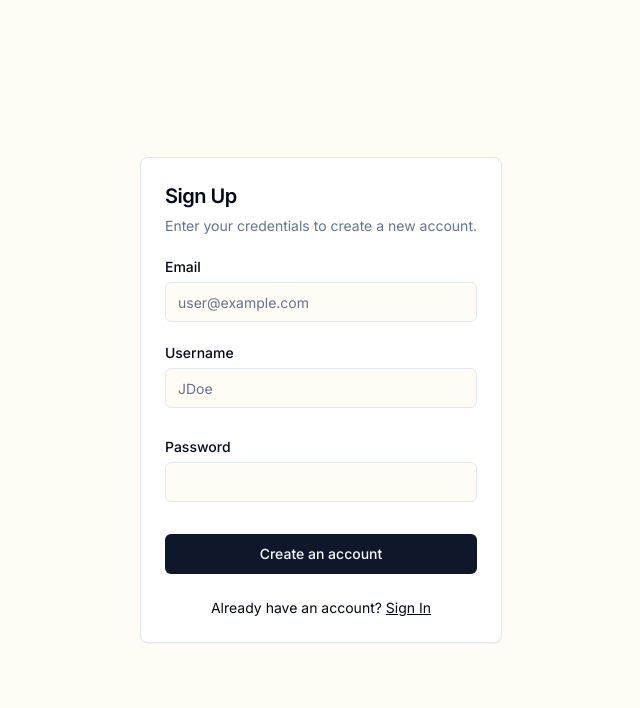
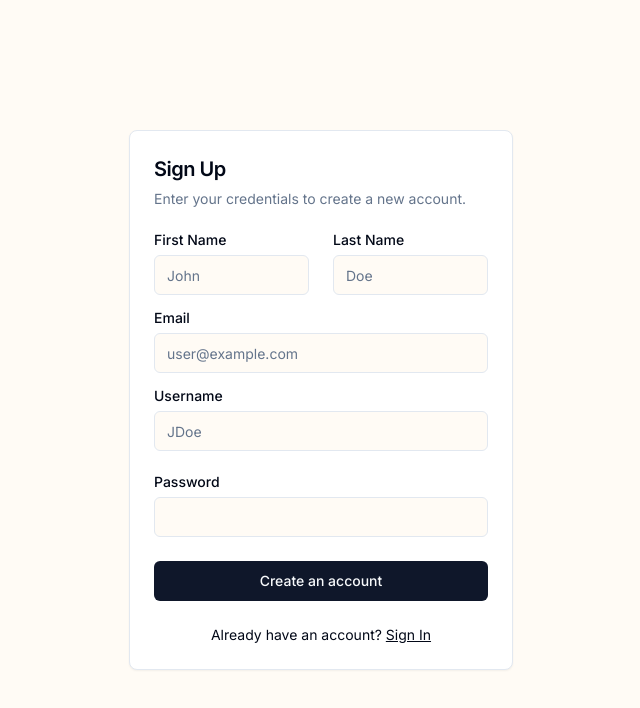
Before and after one commit to noahk004/spothub, a Next.js app in the folder frontend/: page /sign-up in a window 1280 px wide. Shown: the top 708 px of the page, without its empty margins (319-959 px from the left). Built offline with nearby package versions, Linux system fonts and the light colour scheme.

Commit message:
Add popup for registered

```diff
--- a/frontend/package.json
+++ b/frontend/package.json
@@ -17,7 +17,7 @@
     "class-variance-authority": "^0.7.0",
     "clsx": "^2.1.1",
     "lucide-react": "^0.400.0",
-    "next": "14.2.4",
+    "next": "^14.2.5",
     "react": "^18",
     "react-dom": "^18",
     "tailwind-merge": "^2.3.0",
--- a/frontend/src/app/globals.css
+++ b/frontend/src/app/globals.css
@@ -26,7 +26,10 @@
       --accent-foreground: 222.2 47.4% 11.2%;
 
       --destructive: 0 84.2% 60.2%;
-      --destructive-foreground: 210 40% 98%;
+      --destructive-foreground: 0 100% 95%;
+
+      --success: 120 100% 22%;
+      --success-foreground: 113 100% 95%;
 
       --border: 214.3 31.8% 91.4%;
       --input: 214.3 31.8% 91.4%;
--- a/frontend/src/app/sign-up/page.tsx
+++ b/frontend/src/app/sign-up/page.tsx
@@ -30,10 +30,13 @@ import {
   ExclamationTriangleIcon,
   Cross1Icon,
 } from "@radix-ui/react-icons";
+import { queryObjects } from "v8";
 
 export default function Page() {
   const router = useRouter();
 
+  const [fName, setFName] = useState("");
+  const [lName, setLName] = useState("");
   const [email, setEmail] = useState("");
   const [username, setUsername] = useState("");
   const [password, setPassword] = useState("");
@@ -68,9 +71,9 @@ export default function Page() {
       ) {
         throw new CredentialError("Invalid credentials.");
       }
-      await register(email, username, password);
+      await register(username, fName, lName, email, password);
       setLoading(false);
-      router.push("/sign-in");
+      router.push("/sign-in?popup=registered");
     } catch (err) {
       setLoading(false);
       if (!(err instanceof CredentialError)) {
@@ -97,9 +100,7 @@ export default function Page() {
                 <ExclamationTriangleIcon className="h-4 w-4" />
                 <div className="m-0 p-0">
                   <AlertTitle>Error</AlertTitle>
-                  <AlertDescription>
-                    Something went wrong.
-                  </AlertDescription>
+                  <AlertDescription>Something went wrong.</AlertDescription>
                 </div>
               </div>
 
@@ -116,7 +117,51 @@ export default function Page() {
         </CardHeader>
 
         <CardContent className="">
-          <div className="grid gap-4">
+          <div className="grid gap-2">
+            <div className="flex gap-6">
+              <div className="grid">
+                <Label htmlFor="fName" className="mb-2">
+                  First Name
+                </Label>
+                <Input
+                  id="fName"
+                  type="text"
+                  maxLength={30}
+                  className={
+                    (usernameIsValid ? "" : "border-red-500 ") + "mb-2"
+                  }
+                  placeholder="John"
+                  onChange={(e) => setFName(e.target.value)}
+                  required
+                />
+                {!usernameIsValid && (
+                  <div className="text-xs text-red-500">
+                    Username can only contain letters and numbers.
+                  </div>
+                )}
+              </div>
+              <div className="grid">
+                <Label htmlFor="lName" className="mb-2">
+                  Last Name
+                </Label>
+                <Input
+                  id="lName"
+                  type="text"
+                  maxLength={30}
+                  className={
+                    (usernameIsValid ? "" : "border-red-500 ") + "mb-2"
+                  }
+                  placeholder="Doe"
+                  onChange={(e) => setLName(e.target.value)}
+                  required
+                />
+                {!usernameIsValid && (
+                  <div className="text-xs text-red-500">
+                    Username can only contain letters and numbers.
+                  </div>
+                )}
+              </div>
+            </div>
             <div className="grid">
               <Label htmlFor="email" className="mb-2">
                 Email
--- a/frontend/src/app/utils/context.tsx
+++ /dev/null
@@ -1,44 +0,0 @@
-import { createContext, useContext, useState, useEffect } from "react";
-import { checkAuth } from "./auth";
-
-interface AuthContextType {
-  user: any;
-  authLoading: boolean;
-}
-interface AuthProviderProps {
-  children: React.ReactNode;
-}
-const AuthContext = createContext<AuthContextType | undefined>(undefined);
-
-type User = null | {
-  isAuthenticated: boolean;
-  sid: string;
-  userID: string;
-  fName: string;
-  lName: string;
-};
-
-export const AuthProvider = ({ children }: AuthProviderProps) => {
-  const [user, setUser] = useState(null);
-  const [authLoading, setAuthLoading] = useState(true);
-
-  useEffect(() => {
-    try {
-      checkAuth().then((data) => {
-        if (data.user.isAuthenticated) setUser(data.user);
-      });
-    } catch (error) {
-      setUser(null);
-    } finally {
-      setAuthLoading(false);
-    }
-  }, []);
-
-  return (
-    <AuthContext.Provider value={{ user, authLoading }}>
-      {children}
-    </AuthContext.Provider>
-  );
-};
-
-export const useAuth = () => useContext(AuthContext);
--- /dev/null
+++ b/frontend/src/app/utils/withAuth.tsx
@@ -0,0 +1,39 @@
+import { useEffect, useState } from 'react';
+import { useRouter } from 'next/router';
+import { checkAuth } from './auth';
+
+const withAuth = (WrappedComponent: React.ComponentType<any>, LoadingComponent: React.ComponentType<any>) => {
+  return (props: any) => {
+    const [loading, setLoading] = useState(true);
+    const [isAuthenticated, setIsAuthenticated] = useState(false);
+    const [user, setUser] = useState(null);
+    const router = useRouter();
+
+    useEffect(() => {
+      const verifyAuth = async () => {
+        const auth = await checkAuth();
+        if (!auth.isAuthenticated) {
+          router.replace('/sign-in');
+        } else {
+          setIsAuthenticated(true);
+          setUser(auth.user);
+        }
+        setLoading(false);
+      };
+
+      verifyAuth();
+    }, [router]);
+
+    if (loading) {
+      return LoadingComponent;
+    }
+
+    if (!isAuthenticated) {
+      return null;
+    }
+
+    return <WrappedComponent user={user} {...props} />;
+  };
+};
+
+export default withAuth;
--- a/frontend/src/components/ui/alert.tsx
+++ b/frontend/src/components/ui/alert.tsx
@@ -1,7 +1,7 @@
-import * as React from "react"
-import { cva, type VariantProps } from "class-variance-authority"
+import * as React from "react";
+import { cva, type VariantProps } from "class-variance-authority";
 
-import { cn } from "@/lib/utils"
+import { cn } from "@/lib/utils";
 
 const alertVariants = cva(
   "relative w-full rounded-lg border p-4 [&>svg~*]:pl-7 [&>svg+div]:translate-y-[-3px] [&>svg]:absolute [&>svg]:left-4 [&>svg]:top-4 [&>svg]:text-foreground",
@@ -10,14 +10,16 @@ const alertVariants = cva(
       variant: {
         default: "bg-background text-foreground",
         destructive:
-          "border-destructive/50 text-destructive dark:border-destructive [&>svg]:text-destructive",
+          "border-destructive/50 text-destructive dark:border-destructive [&>svg]:text-destructive bg-destructive-foreground",
+        success:
+          "border-success/50 text-success dark:border-success [&>svg]:text-success bg-success-foreground",
       },
     },
     defaultVariants: {
       variant: "default",
     },
   }
-)
+);
 
 const Alert = React.forwardRef<
   HTMLDivElement,
@@ -29,8 +31,8 @@ const Alert = React.forwardRef<
     className={cn(alertVariants({ variant }), className)}
     {...props}
   />
-))
-Alert.displayName = "Alert"
+));
+Alert.displayName = "Alert";
 
 const AlertTitle = React.forwardRef<
   HTMLParagraphElement,
@@ -41,8 +43,8 @@ const AlertTitle = React.forwardRef<
     className={cn("mb-1 font-medium leading-none tracking-tight", className)}
     {...props}
   />
-))
-AlertTitle.displayName = "AlertTitle"
+));
+AlertTitle.displayName = "AlertTitle";
 
 const AlertDescription = React.forwardRef<
   HTMLParagraphElement,
@@ -53,7 +55,7 @@ const AlertDescription = React.forwardRef<
     className={cn("text-sm [&_p]:leading-relaxed", className)}
     {...props}
   />
-))
-AlertDescription.displayName = "AlertDescription"
+));
+AlertDescription.displayName = "AlertDescription";
 
-export { Alert, AlertTitle, AlertDescription }
+export { Alert, AlertTitle, AlertDescription };
--- a/frontend/tailwind.config.ts
+++ b/frontend/tailwind.config.ts
@@ -1,15 +1,15 @@
-import type { Config } from "tailwindcss"
+import type { Config } from "tailwindcss";
 
-import { fontFamily } from "tailwindcss/defaultTheme"
+import { fontFamily } from "tailwindcss/defaultTheme";
 
 const config = {
   darkMode: ["class"],
   content: [
-    './pages/**/*.{ts,tsx}',
-    './components/**/*.{ts,tsx}',
-    './app/**/*.{ts,tsx}',
-    './src/**/*.{ts,tsx}',
-	],
+    "./pages/**/*.{ts,tsx}",
+    "./components/**/*.{ts,tsx}",
+    "./app/**/*.{ts,tsx}",
+    "./src/**/*.{ts,tsx}",
+  ],
   prefix: "",
   theme: {
     container: {
@@ -40,6 +40,10 @@ const config = {
         destructive: {
           DEFAULT: "hsl(var(--destructive))",
           foreground: "hsl(var(--destructive-foreground))",
+        },
+        success: {
+          DEFAULT: "hsl(var(--success))",
+          foreground: "hsl(var(--success-foreground))",
         },
         muted: {
           DEFAULT: "hsl(var(--muted))",
@@ -80,6 +84,6 @@ const config = {
     },
   },
   plugins: [require("tailwindcss-animate")],
-} satisfies Config
+} satisfies Config;
 
-export default config
+export default config;
```
Also changed, not shown: frontend/src/app/page.tsx (+16 -9 lines), frontend/src/app/sign-in/page.tsx (+52 -23 lines), frontend/src/app/utils/auth.ts (+6 -2 lines), 2 other files (tests, documents, lock files or other folders).
